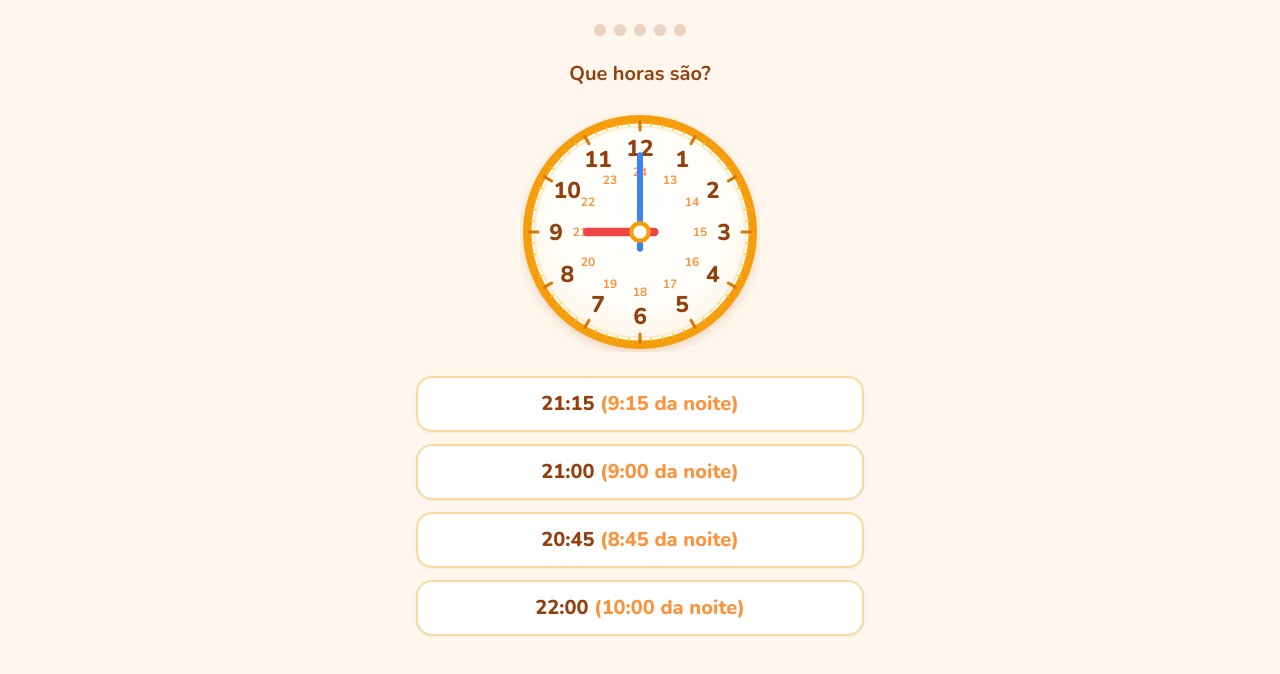
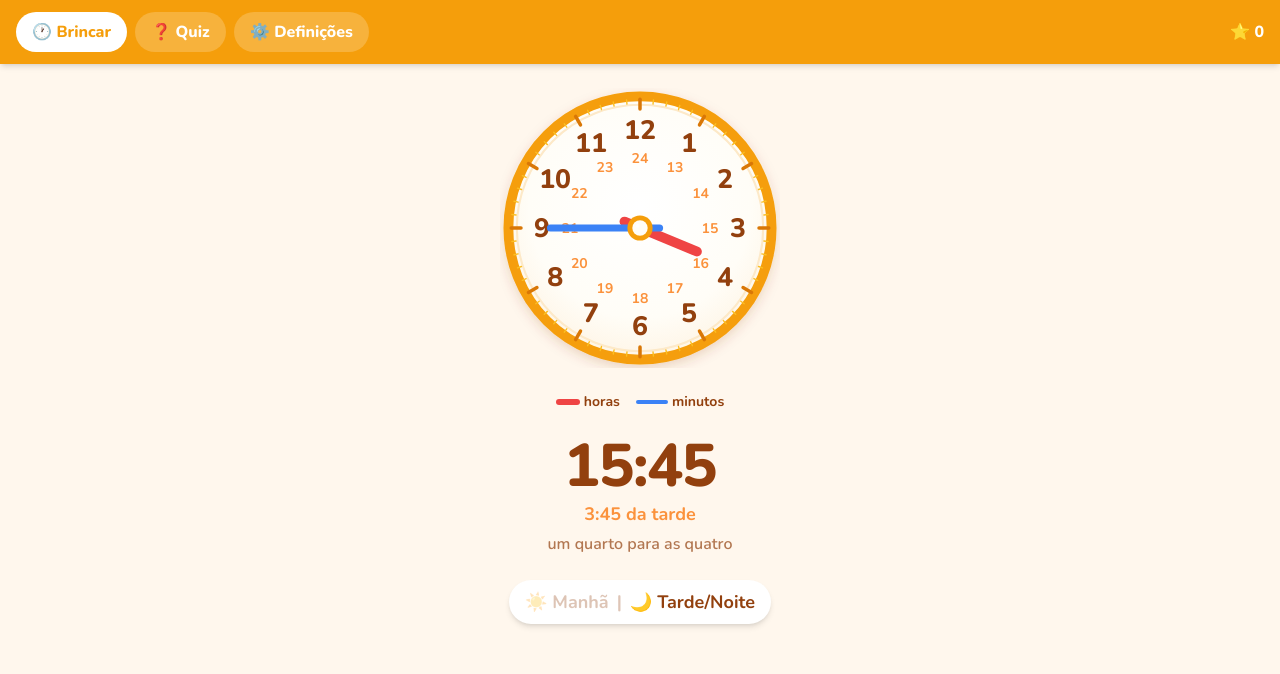
Before and after one commit to fabioduque/clokids, a React (Vite) app: page / in a window 1280 px wide. Shown: the top 674 px of the page. Built offline with nearby package versions, Linux system fonts and the light colour scheme.

Commit message:
feat: app shell — navigation, profile persistence, unlock rule

```diff
--- a/src/App.tsx
+++ b/src/App.tsx
@@ -1,9 +1,74 @@
+import { useEffect, useState } from 'react'
+import { NavBar, type Screen } from './components/NavBar'
+import { FreePlayView } from './views/FreePlayView'
 import { QuizView } from './views/QuizView'
+import { SettingsView } from './views/SettingsView'
+import { loadProfile, saveProfile, type Profile, type Settings } from './lib/profileStore'
+import { type Level } from './lib/quiz'
 
 export default function App() {
+  const [profile, setProfile] = useState<Profile>(() => loadProfile())
+  const [screen, setScreen] = useState<Screen>('play')
+  const [total, setTotal] = useState(945)
+  const [quizLevel, setQuizLevel] = useState<Level>(1)
+  const [roundId, setRoundId] = useState(0)
+
+  useEffect(() => saveProfile(profile), [profile])
+
+  const totalStars =
+    profile.progress.starsByLevel[1] +
+    profile.progress.starsByLevel[2] +
+    profile.progress.starsByLevel[3]
+
+  function updateSettings(settings: Settings) {
+    setProfile((p) => ({ ...p, settings }))
+  }
+
+  function navigate(next: Screen) {
+    if (next === 'quiz') setRoundId((n) => n + 1)
+    setScreen(next)
+  }
+
+  function startQuiz(level: Level) {
+    setQuizLevel(level)
+    setRoundId((n) => n + 1)
+    setScreen('quiz')
+  }
+
+  function finishQuiz(correct: number) {
+    setProfile((p) => {
+      const stars = Math.max(p.progress.starsByLevel[quizLevel], correct)
+      const unlock = correct >= 4 && quizLevel < 3
+        ? (Math.max(p.progress.unlockedLevel, (quizLevel + 1) as Level) as Level)
+        : p.progress.unlockedLevel
+      return {
+        ...p,
+        progress: {
+          unlockedLevel: unlock,
+          starsByLevel: { ...p.progress.starsByLevel, [quizLevel]: stars },
+        },
+      }
+    })
+    setScreen('settings')
+  }
+
   return (
-    <div className="min-h-screen bg-bg font-rounded">
-      <QuizView level={1} onFinish={(s) => alert(`Score: ${s}`)} />
+    <div className="min-h-screen bg-bg font-rounded text-ink">
+      <NavBar screen={screen} onNavigate={navigate} totalStars={totalStars} />
+      <main className="mx-auto max-w-xl px-4">
+        {screen === 'play' && (
+          <FreePlayView total={total} onChange={setTotal} settings={profile.settings} />
+        )}
+        {screen === 'quiz' && <QuizView key={roundId} level={quizLevel} onFinish={finishQuiz} />}
+        {screen === 'settings' && (
+          <SettingsView
+            settings={profile.settings}
+            progress={profile.progress}
+            onSettings={updateSettings}
+            onPlay={startQuiz}
+          />
+        )}
+      </main>
     </div>
   )
 }
--- /dev/null
+++ b/src/components/NavBar.tsx
@@ -0,0 +1,31 @@
+export type Screen = 'play' | 'quiz' | 'settings'
+
+export interface NavBarProps {
+  screen: Screen
+  onNavigate: (s: Screen) => void
+  totalStars: number
+}
+
+const TABS: Array<[Screen, string]> = [
+  ['play', '🕐 Brincar'],
+  ['quiz', '❓ Quiz'],
+  ['settings', '⚙️ Definições'],
+]
+
+export function NavBar({ screen, onNavigate, totalStars }: NavBarProps) {
+  return (
+    <header className="sticky top-0 z-10 flex items-center justify-between bg-ring px-4 py-3 text-white shadow-md">
+      <nav className="flex gap-2">
+        {TABS.map(([s, label]) => (
+          <button key={s} onClick={() => onNavigate(s)}
+            className={`rounded-full px-4 py-2 font-extrabold ${
+              screen === s ? 'bg-white text-ring' : 'bg-white/20'
+            }`}>
+            {label}
+          </button>
+        ))}
+      </nav>
+      <span className="font-extrabold">⭐ {totalStars}</span>
+    </header>
+  )
+}
```
